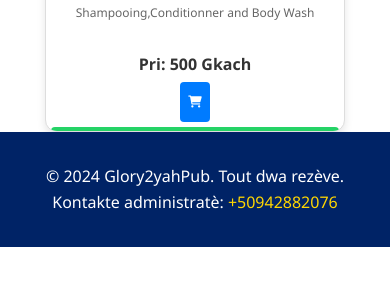
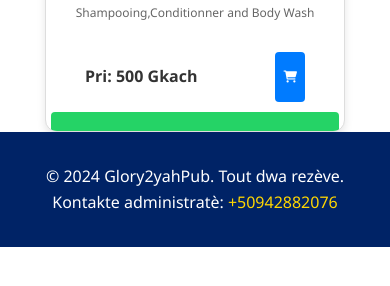
Before and after one commit to stanionic/Glory2yah-, a Flask app: page /batch/fd04a3b9-5d95-493a-9a63-f4b332ae1e2f in a window 390 px wide. Shown: the part 418-704 px from the top of the page. Run offline with Flask 3, Linux system fonts and the light colour scheme; data comes from the database, SQL or seed files in the repository.

Commit message:
Fix responsive design for ad action buttons on mobile devices

```diff
--- a/templates/batch.html
+++ b/templates/batch.html
@@ -295,7 +295,13 @@
         display: none;
     }
     .ad-actions {
-        flex-direction: column;
+        flex-direction: row;
+        justify-content: space-around;
+        gap: 10px;
+    }
+    .btn-icon {
+        width: 50px;
+        height: 50px;
     }
 }
 </style>
```
